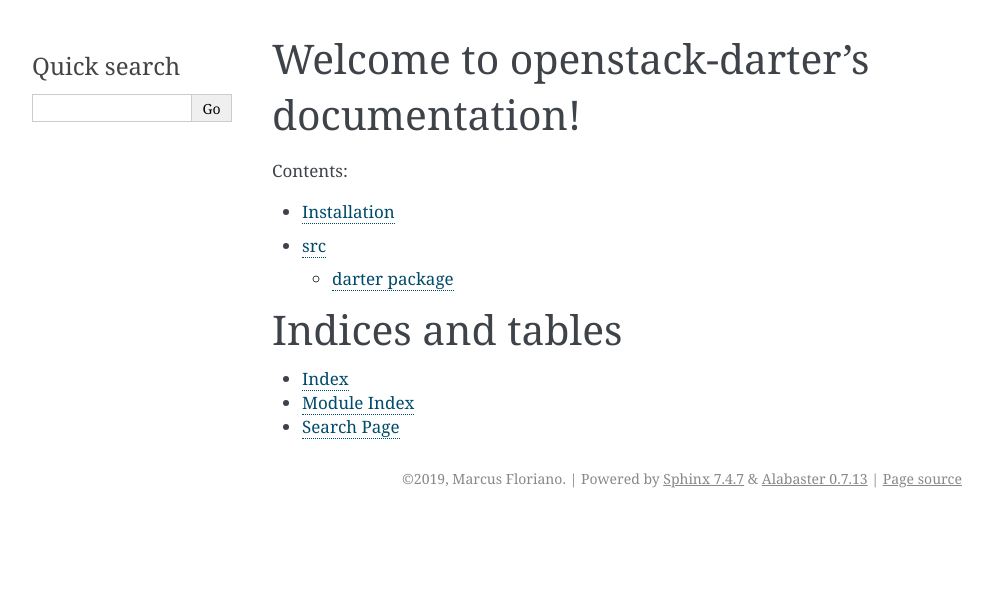
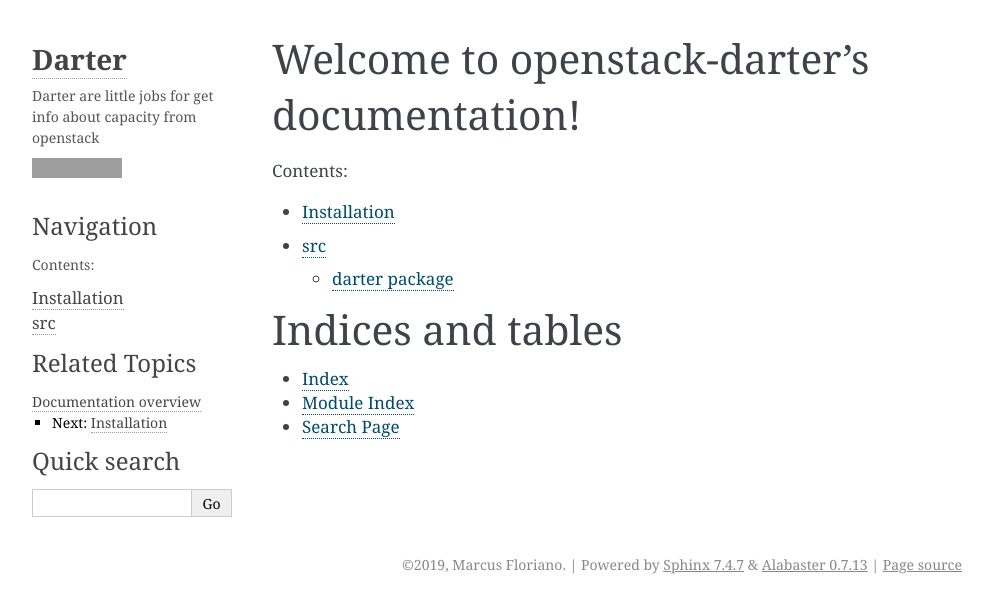
Before and after one commit to marcusfloriano/openstack-darter, a Sphinx documentation site: the page built from docs/index.rst, in a window 1280 px wide. Shown: the top 613 px of the page, without its empty margins (148-1141 px from the left). Built offline with Sphinx 7.4.7, drawn with Linux system fonts in a browser that asks for light colours; grey boxes are pictures that could not be loaded.

Commit message:
update conf for generation docs and update makefile

```diff
--- a/docs/conf.py
+++ b/docs/conf.py
@@ -45,7 +45,7 @@
 master_doc = 'index'
 
 # General information about the project.
-project = u'openstack-darter'
+project = u'Darter'
 copyright = u'2019, Marcus Floriano'
 author = u'Marcus Floriano'
 
@@ -88,7 +88,12 @@
 # further.  For a list of options available for each theme, see the
 # documentation.
 #
-# html_theme_options = {}
+html_theme_options = {
+    'github_user': 'marcusfloriano',
+    'github_repo': 'openstack-darter',
+    'description': 'Darter are little jobs for get info about capacity from openstack',
+    'show_related': True
+}
 
 # Add any paths that contain custom static files (such as style sheets) here,
 # relative to this directory. They are copied after the builtin static files,
@@ -102,6 +107,8 @@
 # refs: http://alabaster.readthedocs.io/en/latest/installation.html#sidebars
 html_sidebars = {
     '**': [
+        'about.html',
+        'navigation.html',
         'relations.html',  # needs 'show_related': True theme option to display
         'searchbox.html',
     ]
```
Also changed, not shown: 1 other file.
